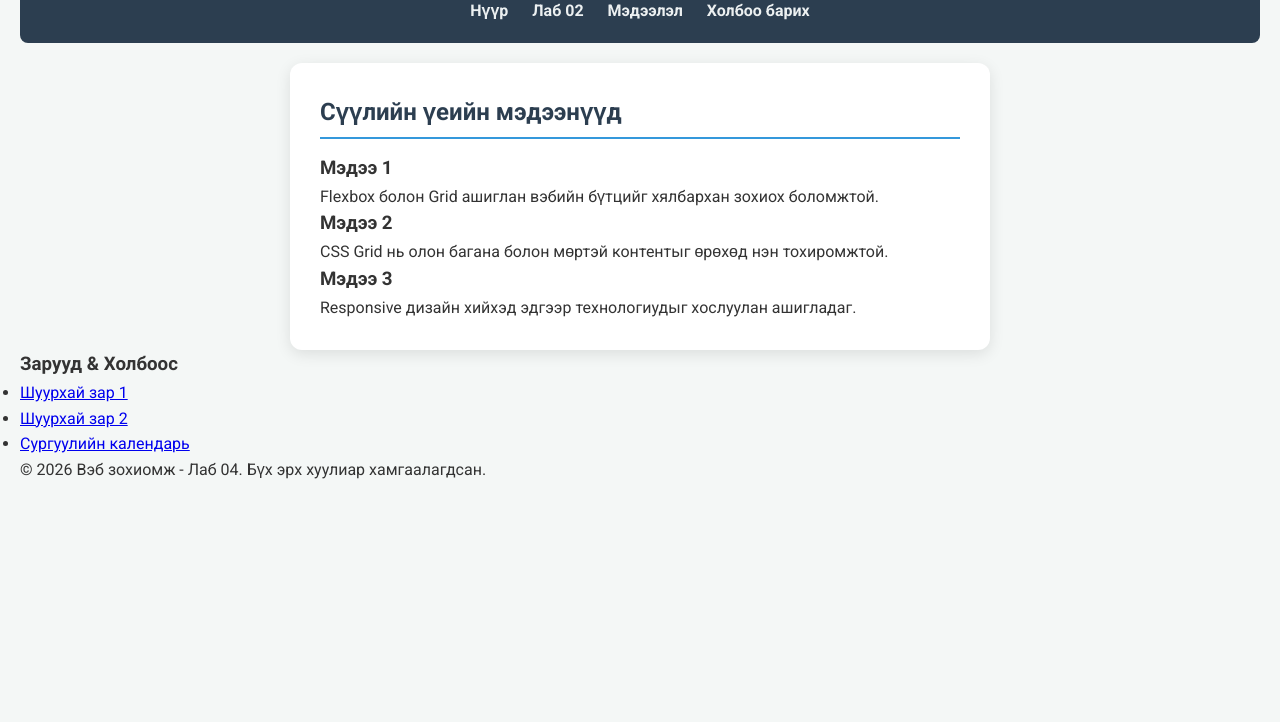
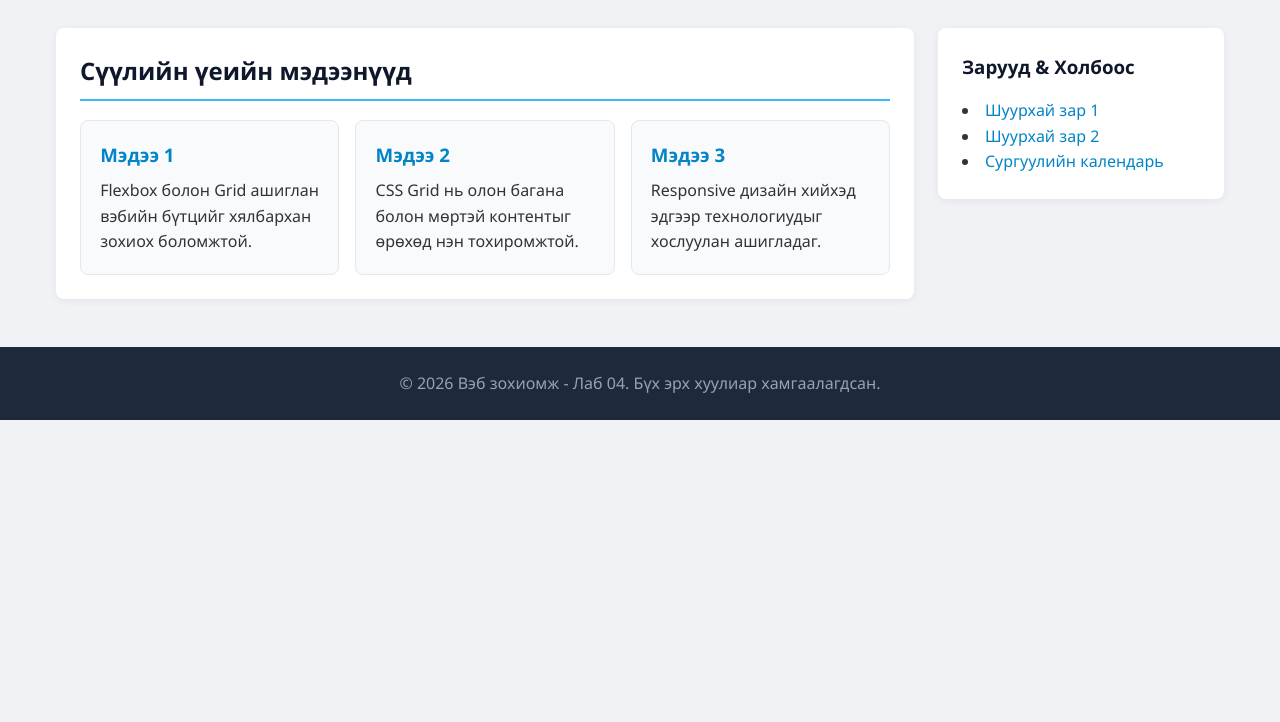
Before and after one commit to bactevirus/web-development-lab, a plain HTML site: page lab04.html in a window 1280 px wide. Shown: the part 78-800 px from the top of the page. Drawn offline with Linux system fonts and the light colour scheme.

Commit message:
Add Lab:03 flexbox bolon CSS grid

```diff
--- a/style04.css
+++ b/style04.css
@@ -1,6 +1,3 @@
-/* 5. Google Fonts (Roboto) болон үндсэн өнгө тохируулах */
-@import url('https://fonts.googleapis.com/css2?family=Roboto:wght@300;400;700&display=swap');
-
 * {
     box-sizing: border-box;
     margin: 0;
@@ -8,149 +5,116 @@
 }
 
 body {
-    font-family: 'Roboto', sans-serif;
-    background-color: #f4f7f6;
+    font-family: 'Segoe UI', Tahoma, Geneva, Verdana, sans-serif;
+    background-color: #f0f2f5;
     color: #333;
     line-height: 1.6;
-    padding: 20px;
 }
 
-/* Header & Nav Загвар */
-header {
-    background-color: #2c3e50;
+/* 1. Header & Navigation (Flexbox) */
+.main-header {
+    background-color: #1e293b;
     color: white;
-    padding: 20px;
-    text-align: center;
-    border-radius: 8px;
-    margin-bottom: 20px;
+    padding: 1.2rem 2rem;
+    display: flex;
+    justify-content: space-between;
+    align-items: center;
 }
 
-nav ul {
-    list-style: none;
-    margin-top: 10px;
+.logo {
+    font-size: 1.4rem;
+    font-weight: bold;
+    color: #38bdf8;
 }
 
-nav ul li {
-    display: inline;
-    margin: 0 10px;
+.nav-bar ul {
+    display: flex;
+    list-style: none;
+    gap: 1.5rem;
 }
 
-nav ul li a {
-    color: #ecf0f1;
+.nav-bar a {
+    color: #f8fafc;
     text-decoration: none;
-    font-weight: bold;
-}
-
-/* 3. Box Model & Container (Padding, Margin, Border, Border-Radius) */
-main {
-    max-width: 700px;
-    margin: 0 auto;
-    background: #ffffff;
-    padding: 30px;
-    border-radius: 12px;
-    box-shadow: 0 4px 15px rgba(0, 0, 0, 0.1);
-}
-
-/* 2. Class Сонгогч болон Гарчгийн загвар */
-h2 {
-    color: #2c3e50;
-    border-bottom: 2px solid #3498db;
-    padding-bottom: 5px;
-    margin-bottom: 15px;
-}
-
-fieldset {
-    border: 1px solid #ddd;
-    padding: 20px;
-    border-radius: 8px;
-    margin-bottom: 20px;
-}
-
-legend {
-    font-weight: bold;
-    color: #3498db;
-    padding: 0 10px;
-}
-
-/* Form Inputs & Buttons */
-label {
-    display: inline-block;
-    margin-bottom: 5px;
     font-weight: 500;
 }
 
-input[type="text"],
-input[type="email"],
-input[type="password"],
-input[type="tel"],
-input[type="date"],
-select,
-textarea {
-    width: 100%;
-    padding: 10px;
-    margin-bottom: 15px;
-    border: 1px solid #ccc;
-    border-radius: 5px;
-    font-size: 14px;
+.nav-bar a:hover {
+    color: #38bdf8;
 }
 
-/* 4. Position Relative / Absolute ашигласан Badge (Тэмдэг) */
-.badge-container {
-    position: relative;
-    display: inline-block;
-    width: 100%;
+/* 2. Page Container (Grid: Main content 75% + Sidebar 25%) */
+.layout-container {
+    display: grid;
+    grid-template-columns: 3fr 1fr;
+    gap: 1.5rem;
+    max-width: 1200px;
+    margin: 2rem auto;
+    padding: 0 1rem;
 }
 
-.badge {
-    position: absolute;
-    top: -10px;
-    right: 10px;
-    background-color: #e74c3c;
-    color: white;
-    padding: 3px 8px;
-    font-size: 11px;
-    border-radius: 12px;
-    font-weight: bold;
+/* 3. Main Content Area */
+.main-content {
+    background-color: #ffffff;
+    padding: 1.5rem;
+    border-radius: 8px;
+    box-shadow: 0 2px 8px rgba(0,0,0,0.06);
 }
 
-/* Товчлууруудын загвар */
-button {
-    background-color: #3498db;
-    color: white;
-    padding: 11px 20px;
-    border: none;
-    border-radius: 5px;
-    cursor: pointer;
-    font-size: 15px;
-    transition: background 0.3s;
+.main-content h2 {
+    margin-bottom: 1.2rem;
+    color: #0f172a;
+    border-bottom: 2px solid #38bdf8;
+    padding-bottom: 0.5rem;
 }
 
-button:hover {
-    background-color: #2980b9;
+/* 4. 3 Баганатай Картнуудын Grid */
+.card-grid {
+    display: grid;
+    grid-template-columns: repeat(3, 1fr);
+    gap: 1rem;
 }
 
-button[type="reset"] {
-    background-color: #95a5a6;
+.card {
+    background-color: #f8fafc;
+    padding: 1.2rem;
+    border: 1px solid #e2e8f0;
+    border-radius: 8px;
 }
 
-button[type="reset"]:hover {
-    background-color: #7f8c8d;
+.card h3 {
+    color: #0284c7;
+    margin-bottom: 0.5rem;
 }
 
-/* Table Загвар */
-table {
-    width: 100%;
-    border-collapse: collapse;
-    margin-top: 15px;
+/* 5. Sidebar */
+.sidebar {
+    background-color: #ffffff;
+    padding: 1.5rem;
+    border-radius: 8px;
+    box-shadow: 0 2px 8px rgba(0,0,0,0.06);
+    height: fit-content;
 }
 
-th, td {
-    padding: 12px;
-    border: 1px solid #ddd;
-    text-align: left;
+.sidebar h3 {
+    margin-bottom: 1rem;
+    color: #0f172a;
 }
 
-th {
-    background-color: #3498db;
-    color: white;
+.sidebar ul {
+    list-style-position: inside;
 }
+
+.sidebar a {
+    color: #0284c7;
+    text-decoration: none;
+}
+
+/* 6. Footer */
+.main-footer {
+    text-align: center;
+    padding: 1.5rem;
+    background-color: #1e293b;
+    color: #94a3b8;
+    margin-top: 3rem;
+}
```
